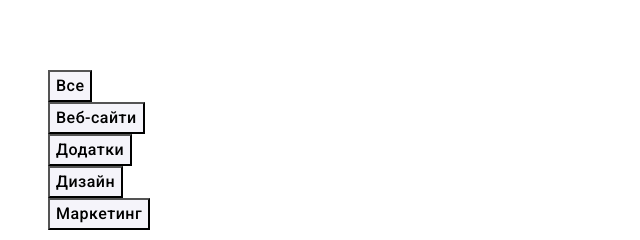
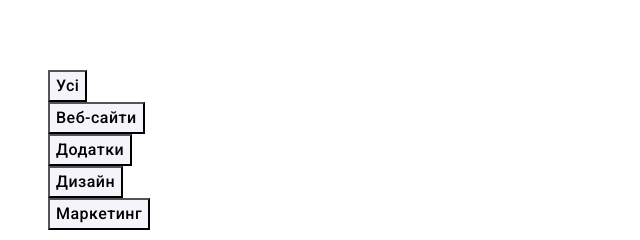
Before and after one commit to Heveliev-destress/goit-markup-hw-02, a plain HTML site: page portfolio.html in a window 1280 px wide. Shown: the part 177-417 px from the top of the page, 0-640 px from the left. Drawn offline with Linux system fonts and the light colour scheme.

Commit message:
fix lang button

```diff
--- a/portfolio.html
+++ b/portfolio.html
@@ -31,7 +31,7 @@
         <h1 class="portfolio-title-hidden">Приклади робіт</h1>
         <ul class="list">
             <li>
-                <button class="portfolio-btn" type="button">Все</button>
+                <button class="portfolio-btn" type="button">Усі</button>
         </li>
         <li>
             <button class="portfolio-btn" type="button">Веб-сайти</button>
```
